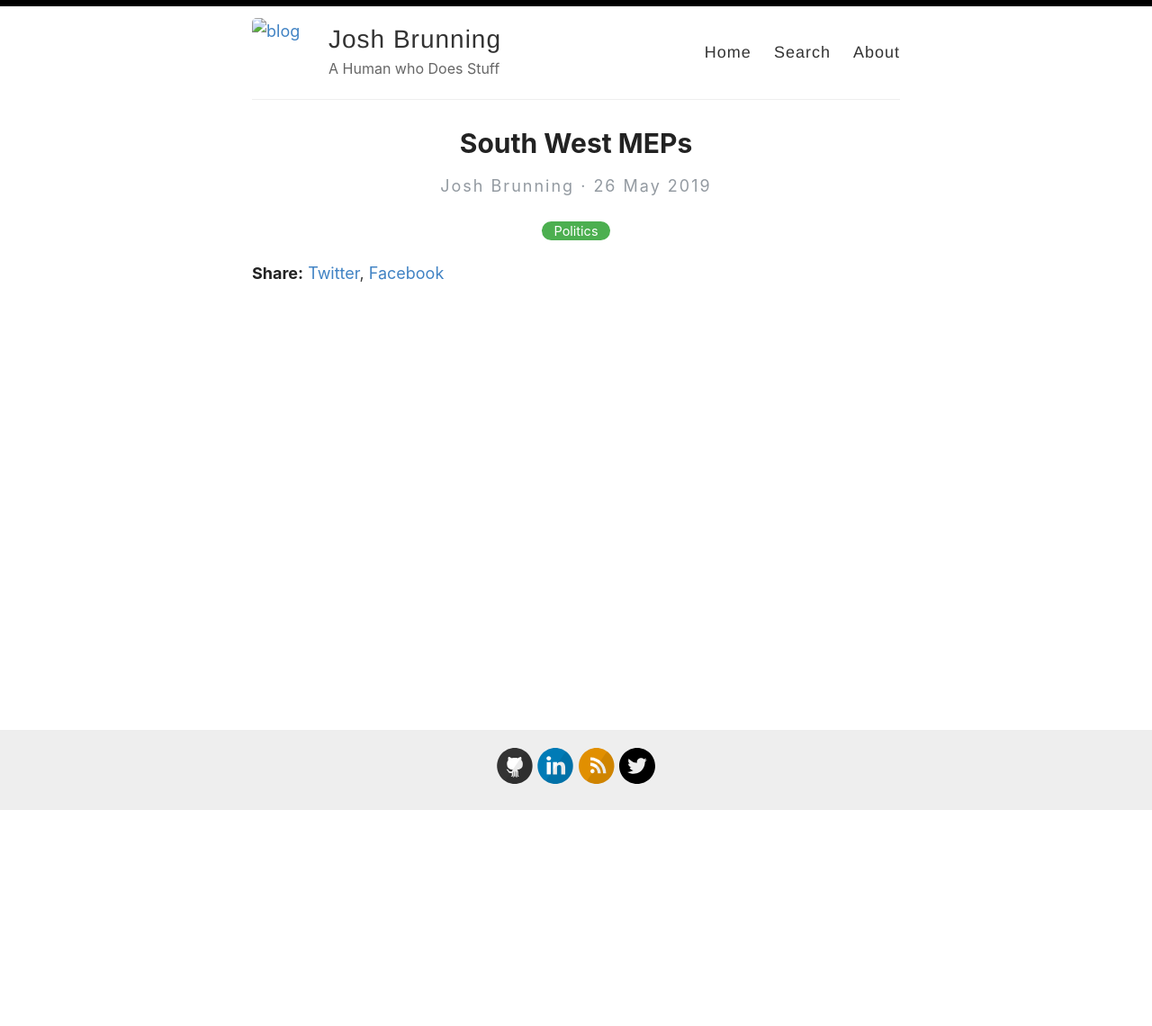
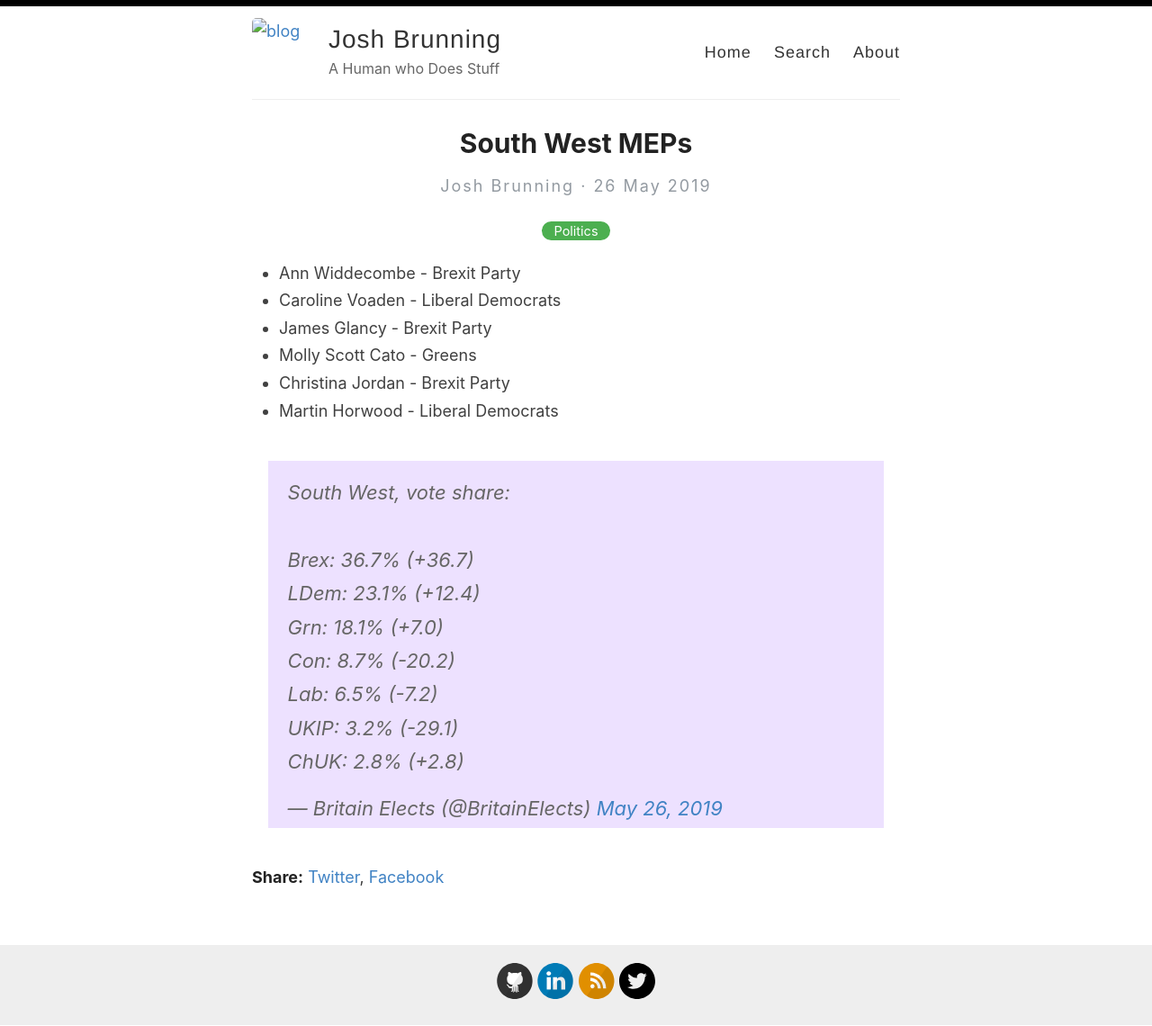
Before and after one commit to josh-justjosh/blog, a Jekyll site: the page built from _posts/2019/05/European Elections/2019-05-26-23:51 South West MEPs.md, in a window 1280 px wide. Shown: the whole page at 90% size. Built offline with Jekyll 4.4.1, drawn with Linux system fonts in a browser that asks for light colours; comment, search, counter and statistics services are not loaded; before the commit the page ends 901 px from its top, so only the background shows below that.

Commit message:
Update 2019-05-26-23:51 South West MEPs.md

```diff
--- a/_posts/2019/05/European Elections/2019-05-26-23:51 South West MEPs.md
+++ b/_posts/2019/05/European Elections/2019-05-26-23:51 South West MEPs.md
@@ -4,3 +4,12 @@ title: "South West MEPs"
 date: 2019-05-26 23:51 +0100
 categories: Politics
 ---
+
+*   Ann Widdecombe - Brexit Party
+*   Caroline Voaden - Liberal Democrats
+*   James Glancy - Brexit Party
+*   Molly Scott Cato - Greens
+*   Christina Jordan - Brexit Party
+*   Martin Horwood - Liberal Democrats
+
+<blockquote class="twitter-tweet"><p lang="en" dir="ltr">South West, vote share:<br><br>Brex: 36.7% (+36.7)<br>LDem: 23.1% (+12.4)<br>Grn: 18.1% (+7.0)<br>Con: 8.7% (-20.2)<br>Lab: 6.5% (-7.2)<br>UKIP: 3.2% (-29.1)<br>ChUK: 2.8% (+2.8)</p>&mdash; Britain Elects (@BritainElects) <a href="https://twitter.com/BritainElects/status/1132780593023016960?ref_src=twsrc%5Etfw">May 26, 2019</a></blockquote> <script async src="https://platform.twitter.com/widgets.js" charset="utf-8"></script>
```
